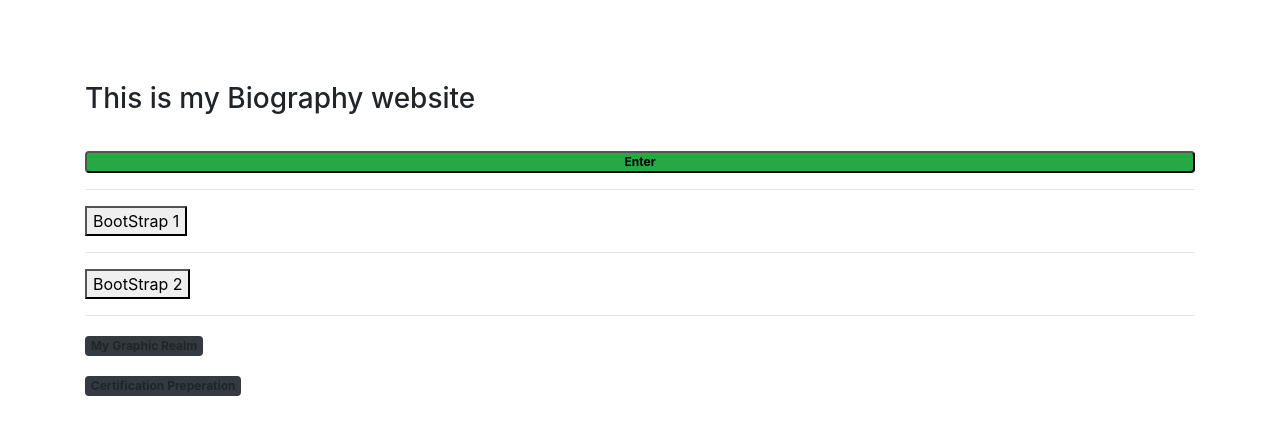
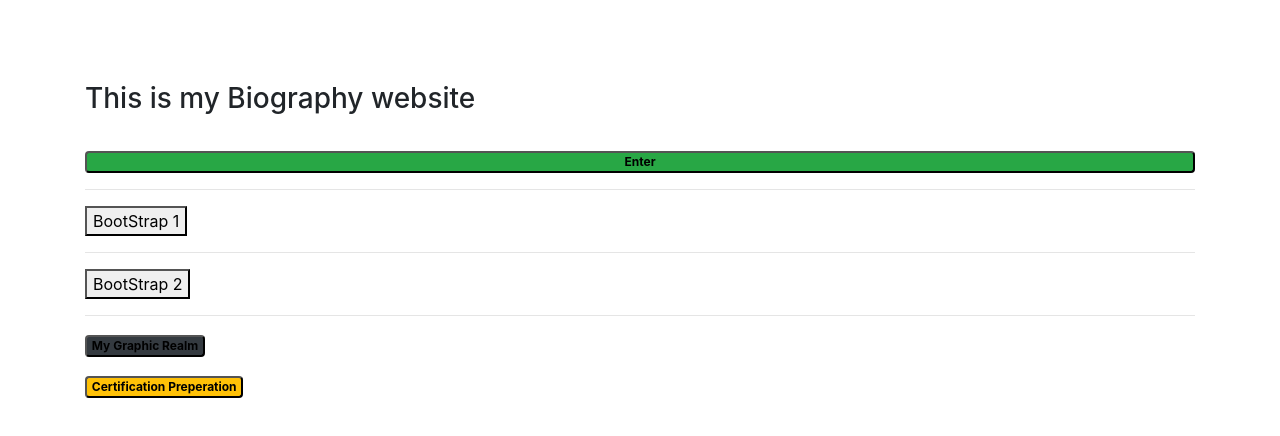
Before and after one commit to cttrieu/bio.github.io, a plain HTML site: page index.html in a window 1280 px wide. Shown: the part 110-546 px from the top of the page. Drawn offline with nearby package versions, Linux system fonts and the light colour scheme.

Commit message:
Add files via upload

```diff
--- a/index.html
+++ b/index.html
@@ -33,10 +33,10 @@
 
 
 		<p><a href="graphics.html">
-		<button class="badge bg-dark btn blok btn-lg">My Graphic Realm
+		<button class="badge bg-dark btn-Block btn-lg">My Graphic Realm
 		</button></a>
 		</p>
 		<p><a href="testprep.html">
-		<button class="badge bg-dark btn blok btn-lg">Certification Preperation
+		<button class="badge bg-warning btn-Block btn-lg">Certification Preperation
 		</button></a>
 		</p>
```
